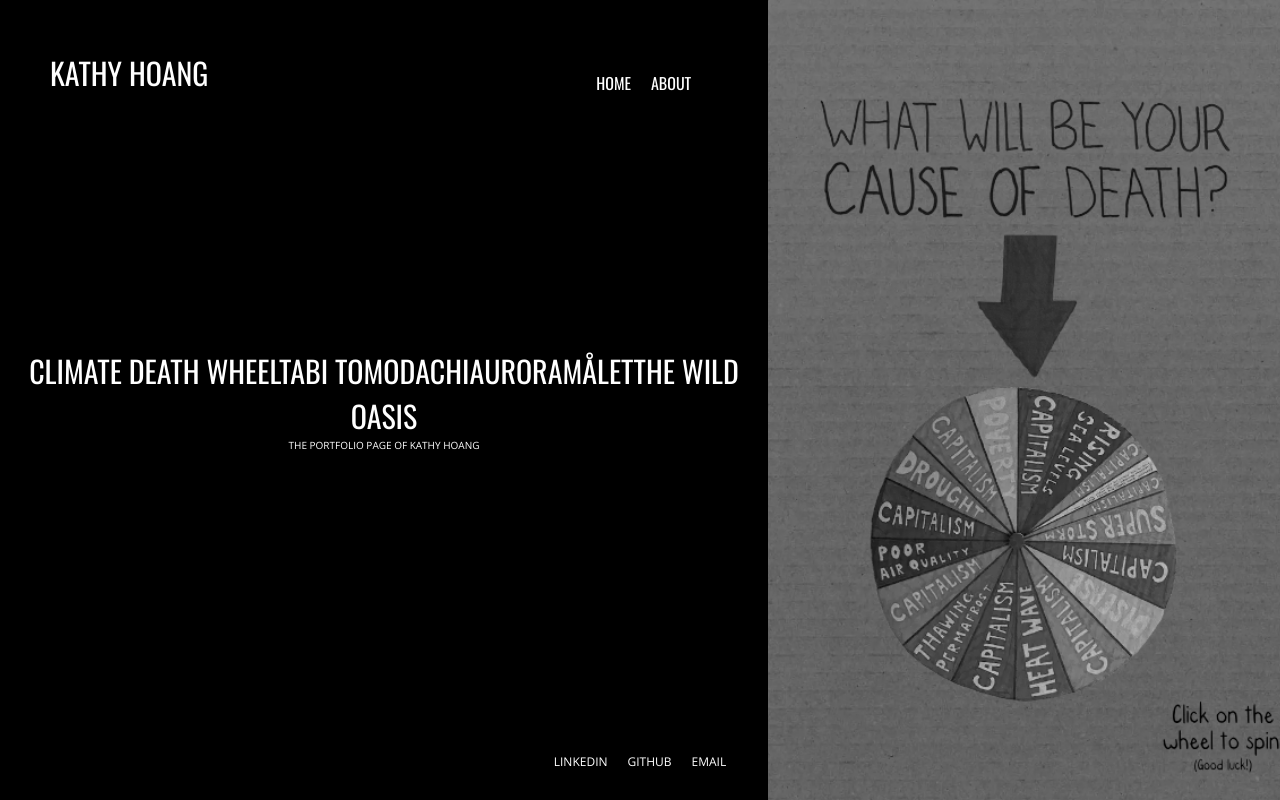
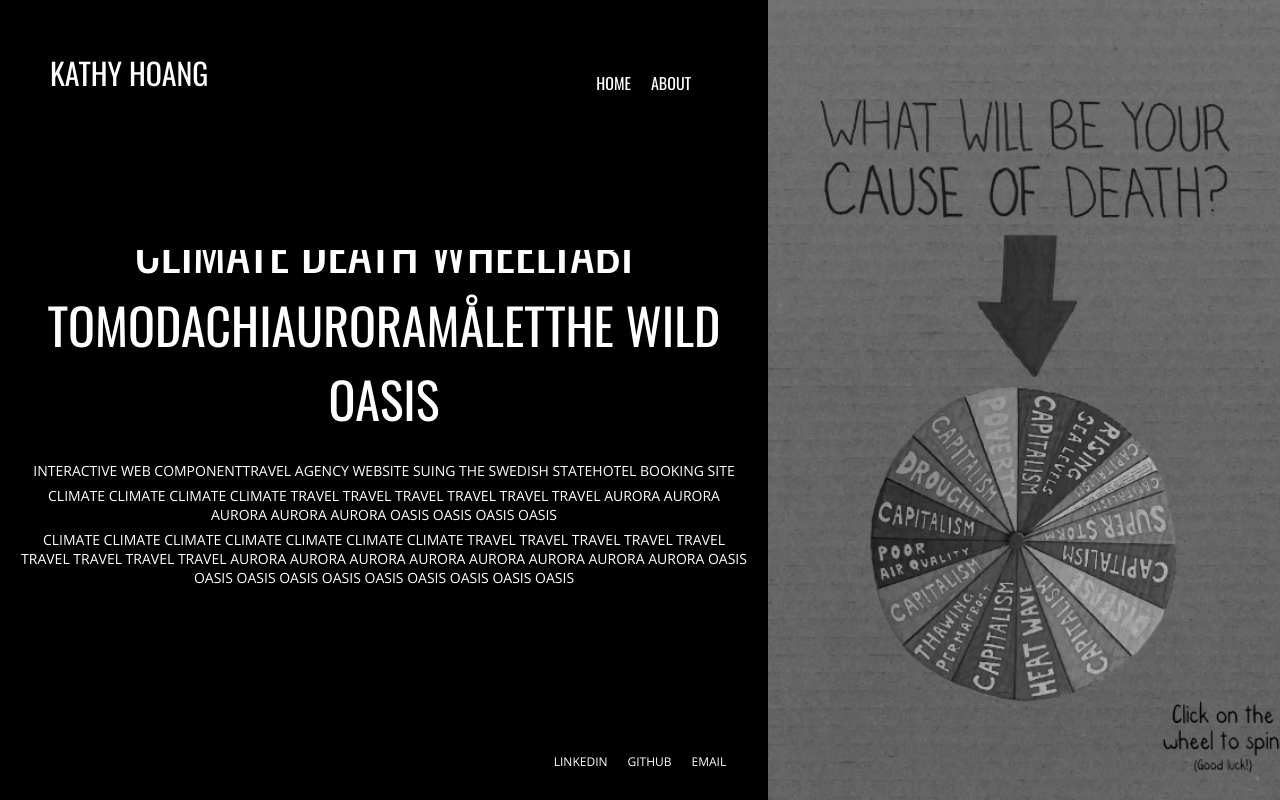
Before and after one commit to HahaKhoang/Kathy-personal-site, a React (Vite) app: page / in a window 1280 px wide. Shown: the top 800 px of the page. Built offline with nearby package versions, Linux system fonts and the light colour scheme.

Commit message:
Stylizes HomepageContainer

```diff
--- a/src/UI/HomepageContainer.jsx
+++ b/src/UI/HomepageContainer.jsx
@@ -29,24 +29,36 @@ function HomepageContainer() {
       ref: climateRef,
       link: "/climate-death-wheel",
       title: "Climate Death Wheel",
+      desc: "Interactive web component",
+      desc2: "Climate Climate Climate Climate ",
+      desc3: "Climate Climate Climate Climate Climate Climate Climate ",
     },
     {
       src: cha,
       ref: tabiRef,
       link: "/tabi-tomodachi",
       title: "Tabi Tomodachi",
+      desc: "Travel Agency Website ",
+      desc2: "Travel Travel Travel Travel Travel Travel ",
+      desc3: "Travel Travel Travel Travel Travel Travel Travel Travel Travel ",
     },
     {
       src: auroraIcon,
       ref: auroraRef,
       link: "/auroramalet",
       title: "Auroramålet",
+      desc: "Suing the Swedish State",
+      desc2: "Aurora Aurora Aurora Aurora Aurora ",
+      desc3: "Aurora Aurora Aurora Aurora Aurora Aurora Aurora Aurora ",
     },
     {
       src: bi,
       ref: oasisRef,
       link: "/the-wild-oasis",
       title: "The Wild Oasis",
+      desc: "Hotel booking site",
+      desc2: "Oasis Oasis Oasis Oasis ",
+      desc3: "Oasis Oasis Oasis Oasis Oasis Oasis Oasis Oasis Oasis Oasis ",
     },
   ];
 
@@ -60,8 +72,24 @@ function HomepageContainer() {
             {auroraVisible && projects[2].title}
             {oasisVisible && projects[3].title}
           </h1>
-
-          <p>The portfolio page of Kathy Hoang</p>
+          <p className={styles.desc}>
+            {climateVisible && projects[0].desc}
+            {tabiVisible && projects[1].desc}
+            {auroraVisible && projects[2].desc}
+            {oasisVisible && projects[3].desc}
+          </p>
+          <p className={styles.desc}>
+            {climateVisible && projects[0].desc2}
+            {tabiVisible && projects[1].desc2}
+            {auroraVisible && projects[2].desc2}
+            {oasisVisible && projects[3].desc2}
+          </p>
+          <p className={styles.desc}>
+            {climateVisible && projects[0].desc3}
+            {tabiVisible && projects[1].desc3}
+            {auroraVisible && projects[2].desc3}
+            {oasisVisible && projects[3].desc3}
+          </p>
         </div>
       </div>
       <div className={styles["project-container"]}>
--- a/src/UI/HomepageContainer.module.scss
+++ b/src/UI/HomepageContainer.module.scss
@@ -19,6 +19,11 @@
 .center-container {
   text-align: center;
   text-transform: uppercase;
+  display: flex;
+  flex-direction: column;
+  justify-content: center;
+  align-items: center;
+  gap: 0.6rem;
 }
 
 .project-container {
@@ -44,3 +49,12 @@
     filter: none;
   }
 }
+
+.title {
+  font-size: 5rem;
+  margin-bottom: 2rem;
+}
+
+.desc {
+  font-size: 1.4rem;
+}
```
